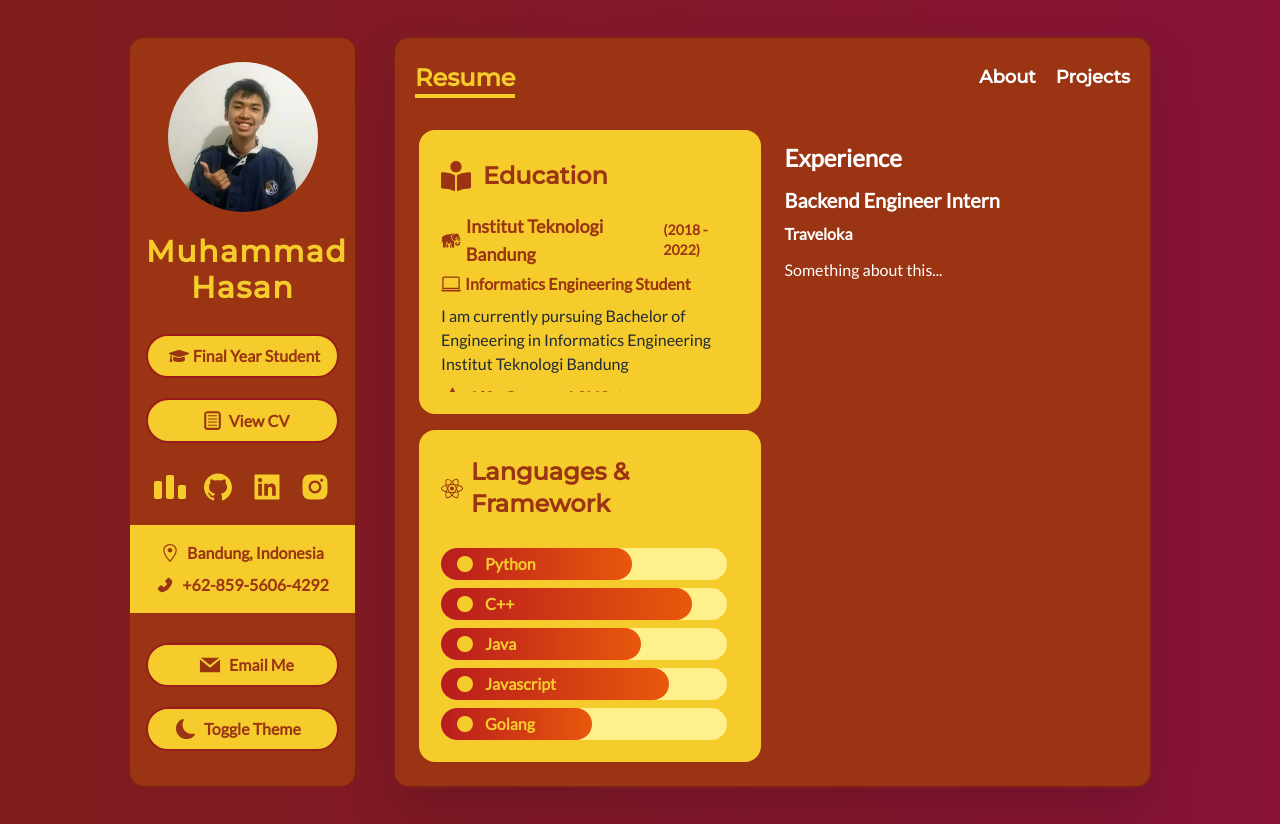
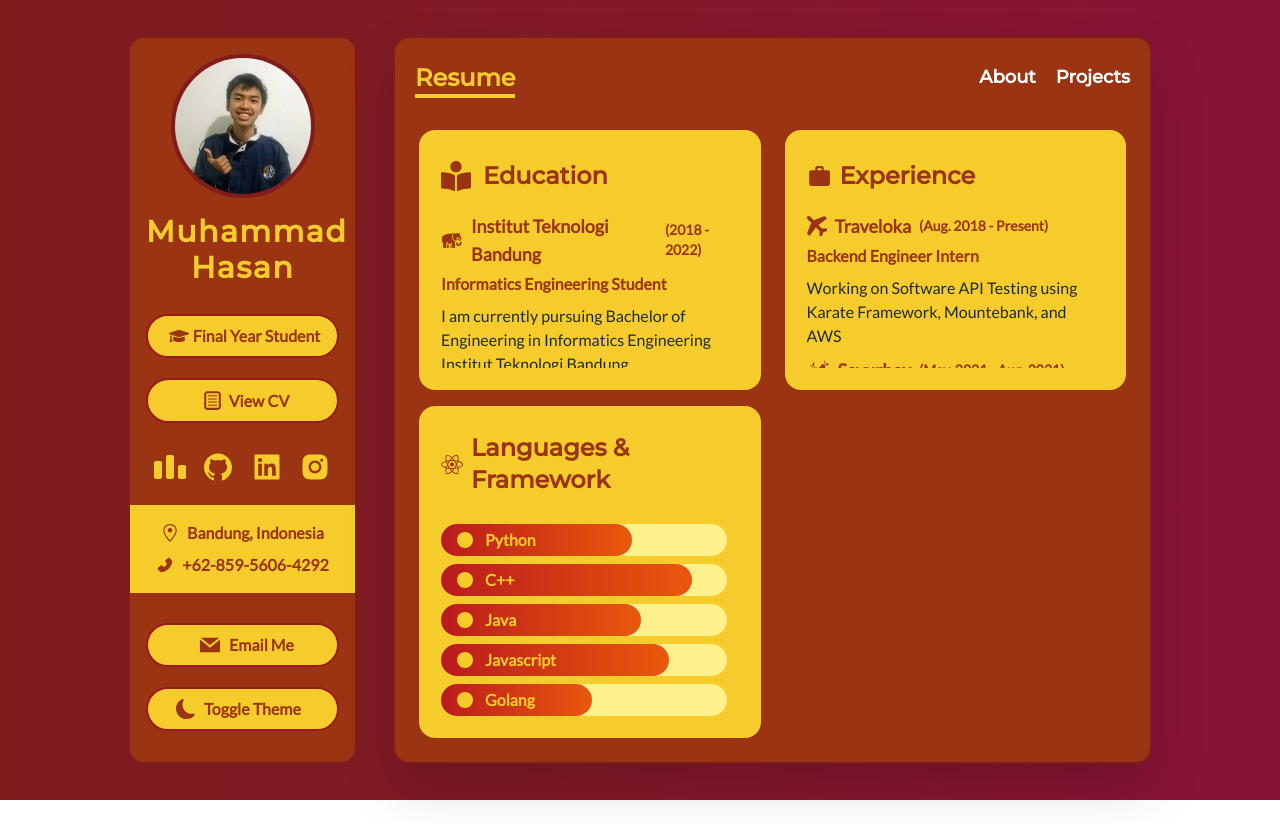
Before and after one commit to muhammadhasan01/portofolio, a Next.js app: page /resume in a window 1280 px wide. After the commit the page ends 800 px from the top, so only its background shows below. Built offline with nearby package versions, Linux system fonts and the light colour scheme.

Commit message:
feat: add working experience feature

```diff
--- a/components/EducationCard.tsx
+++ /dev/null
@@ -1,30 +0,0 @@
-import { FunctionComponent } from 'react';
-import { IEducation } from '../type';
-import { MdDateRange } from 'react-icons/md';
-
-const EducationCard: FunctionComponent<{ education: IEducation }> =
-  ({
-     education: {
-       school, major, description, duration,
-       SchoolIcon, schoolIconSize, MajorIcon, majorIconSize,
-     },
-   }) => {
-    return (
-      <div>
-        <div className=' my-1 flex justify-left items-center'>
-          <SchoolIcon className='mr-1' size={schoolIconSize} />
-          <span className='font-bold text-base lg:text-lg'>{school}</span>
-          <span className='hidden font-semibold lg:block lg:text-sm md:ml-2'>{duration}</span>
-        </div>
-        <div className='md:text-lg flex justify-left items-center'>
-          <MajorIcon className='mr-1' size={majorIconSize} />
-          <span className='font-semibold text-sm md:text-base'>{major}</span>
-        </div>
-        <p className='my-2 text-sm text-gray-800 dark:text-white lg:text-base'>
-          {description}
-        </p>
-      </div>
-    );
-  };
-
-export default EducationCard;
--- /dev/null
+++ b/components/ExperienceCard.tsx
@@ -0,0 +1,28 @@
+import { FunctionComponent } from 'react';
+import { IExperience } from '../type';
+
+const ExperienceCard: FunctionComponent<{ education: IExperience }> =
+  ({
+     education: {
+       company, role, description, duration,
+       CompanyIcon, companyIconSize,
+     },
+   }) => {
+    return (
+      <div>
+        <div className=' my-1 flex justify-left items-center'>
+          <CompanyIcon className='mr-2' size={companyIconSize} />
+          <span className='font-bold text-base lg:text-lg'>{company}</span>
+          <span className='hidden font-semibold lg:block lg:text-sm md:ml-2'>{duration}</span>
+        </div>
+        <div className='md:text-lg flex justify-left items-center'>
+          <span className='font-semibold text-sm md:text-base'>{role}</span>
+        </div>
+        <p className='my-2 text-sm text-gray-800 dark:text-white lg:text-base'>
+          {description}
+        </p>
+      </div>
+    );
+  };
+
+export default ExperienceCard;
--- a/components/ServiceCard.tsx
+++ b/components/ServiceCard.tsx
@@ -13,8 +13,8 @@ const ServiceCard: FunctionComponent<{ service: IService }> = ({ service: { abou
     <div className='p-3 grid grid-cols-12 flex items-center space-x-4'>
       <Icon className='w-full col-span-2 text-cnc-yellow' size={50} />
       <div className='col-span-10 pb-2'>
-        <h5 className='font-bold text-yellow-400'>{title}</h5>
-        <p dangerouslySetInnerHTML={createMarkup()} />
+        <h5 className='font-bold text-lg text-yellow-400'>{title}</h5>
+        <p dangerouslySetInnerHTML={createMarkup()} className='lg:text-lg' />
       </div>
     </div>
   );
--- a/components/Sidebar.tsx
+++ b/components/Sidebar.tsx
@@ -17,13 +17,14 @@ const Sidebar = () => {
   };
   return (
     <div>
-      <div className='mt-2'>
+      <div className='relative border-4 border-red-900 dark:border-cnc-yellow w-36 h-36 rounded-full mx-auto'
+      >
         <Image
           src='/images/mypicture.jpg'
           alt='image profile'
-          className='w-32 h-32 rounded-full mx-auto'
-          height='150'
-          width='150'
+          className='rounded-full'
+          height='160'
+          width='160'
           quality='100'
         />
       </div>
--- a/data.ts
+++ b/data.ts
@@ -1,9 +1,10 @@
-import { IEducation, IProject, IService, ISkill } from './type';
-import { BsCircleFill, BsCreditCard2FrontFill, BsLaptop, BsStar, BsStarFill } from 'react-icons/bs';
-import { ImDatabase } from 'react-icons/im';
+import { IExperience, IProject, IService, ISkill } from './type';
+import { BsCircleFill, BsCreditCard2FrontFill, BsStar, BsStarFill } from 'react-icons/bs';
+import { ImDatabase, ImAirplane } from 'react-icons/im';
 import { MdExplore } from 'react-icons/md';
 import { FaLaptopCode } from 'react-icons/fa';
-import { GiMaterialsScience, GiElephant } from 'react-icons/gi';
+import { AiFillHome } from 'react-icons/ai';
+import { GiElephant, GiFruitBowl } from 'react-icons/gi';
 
 export const services: IService[] = [
   {
@@ -62,7 +63,7 @@ export const languages: ISkill[] = [
     Icon: BsCircleFill,
   },
   {
-    name: 'Java Springboot',
+    name: 'Spring Boot',
     level: '63%',
     Icon: BsCircleFill,
   },
@@ -73,40 +74,88 @@ export const languages: ISkill[] = [
   },
 ];
 
-export const educations: IEducation[] = [
+export const educations: IExperience[] = [
   {
-    school: 'Institut Teknologi Bandung',
-    major: 'Informatics Engineering Student',
-    SchoolIcon: GiElephant,
-    schoolIconSize: 23,
-    MajorIcon: BsLaptop,
-    majorIconSize: 20,
+    company: 'Institut Teknologi Bandung',
+    role: 'Informatics Engineering Student',
+    CompanyIcon: GiElephant,
+    companyIconSize: 25,
     duration: '(2018 - 2022)',
     description: 'I am currently pursuing Bachelor of Engineering in Informatics Engineering Institut Teknologi Bandung',
   },
   {
-    school: 'Alfa Centauri SHS',
-    major: 'Mathematics & Science Student',
-    SchoolIcon: BsStarFill,
-    schoolIconSize: 23,
-    MajorIcon: GiMaterialsScience,
-    majorIconSize: 25,
+    company: 'Alfa Centauri SHS',
+    role: 'Mathematics & Science Student',
+    CompanyIcon: BsStarFill,
+    companyIconSize: 23,
     duration: '(2015 - 2018)',
     description: 'Got the Highest National Senior High School Exam on Batch 2015. ' +
       'Activities includes mathematics olympics and CMA (Centaurian Moslem\'s Atmosphere) activity',
   },
   {
-    school: 'Alfa Centauri JHS',
-    major: 'Science Student',
-    SchoolIcon: BsStar,
-    schoolIconSize: 23,
-    MajorIcon: GiMaterialsScience,
-    majorIconSize: 25,
+    company: 'Alfa Centauri JHS',
+    role: 'Science Student',
+    CompanyIcon: BsStar,
+    companyIconSize: 23,
     duration: '(2012 - 2015)',
     description: 'Got the Highest National Junior High School Exam on Batch 2012. Activities includes mathematics olympics',
   },
 ];
 
+export const experiences: IExperience[] = [
+  {
+    company: 'Traveloka',
+    role: 'Backend Engineer Intern',
+    CompanyIcon: ImAirplane,
+    companyIconSize: 20,
+    duration: '(Aug. 2018 - Present)',
+    description: 'Working on Software API Testing using Karate Framework, Mountebank, and AWS',
+  },
+  {
+    company: 'Sayurbox',
+    role: 'Software Developer Engineer Intern',
+    CompanyIcon: GiFruitBowl,
+    companyIconSize: 23,
+    duration: '(May. 2021 - Aug. 2021)',
+    description: 'Mainly Working on Backend services using Java ' +
+      'Spring Boot, MySQL, MongoDB, Jenkins, and OKD.',
+  },
+  {
+    company: 'Pinhome',
+    role: 'Software Engineer Intern',
+    CompanyIcon: AiFillHome,
+    companyIconSize: 23,
+    duration: '(Jan. 2021 - Mar. 2021)',
+    description: 'Created backend services for CMS (Content Management System) to ' +
+      'deliver forum threads within the internal people. Created using Golang, PostgreSQL, GORM and Kubernetes',
+  },
+];
+
+/*export const experiences: IExperience[] = [
+  {
+    company: 'Traveloka',
+    role: 'Backend Engineer Intern',
+    duration: '(Aug. 2021 - Present)',
+    description: 'Working on Software API Testing using Karate Framework, Mountebank, and AWS.',
+    Icon: ImAirplane,
+  },
+  {
+    company: 'Sayurbox',
+    role: 'Software Developer Engineer Intern',
+    duration: '(May. 2021 - Aug. 2021)',
+    description: 'Mainly Working on Backend services using Java ' +
+      'Spring Boot, MySQL, MongoDB, Jenkins, and OKD.',
+    Icon: GiFruitBowl,
+  },
+  {
+    company: 'Pinhome',
+    role: 'Software Engineer Intern',
+    duration: '(Jan. 2021 - Mar. 2021)',
+    description: 'Created backend services for CMS (Content Management System) to ' +
+      'deliver forum threads within the internal people. Created using Golang, PostgreSQL, GORM and Kubernetes',
+    Icon: AiOutlineHome,
+  },
+];*/
 
 export const projectData: IProject[] = [
   {
--- a/pages/resume.tsx
+++ b/pages/resume.tsx
@@ -1,13 +1,12 @@
-import { educations, languages } from '../data';
+import { educations, experiences, languages } from '../data';
 import { motion } from 'framer-motion';
 import { fadeInUp, routeAnimation } from '../animations';
 import { FaBookReader, FaReact } from 'react-icons/fa';
-import { GrTechnology } from 'react-icons/gr';
-
+import { MdWork } from 'react-icons/md';
 
 import Bar from '../components/Bar';
 import Head from 'next/head';
-import EducationCard from '../components/EducationCard';
+import ExperienceCard from '../components/ExperienceCard';
 
 const resume = () => {
   return (
@@ -34,18 +33,17 @@ const resume = () => {
               <FaBookReader className='mr-3' size={30} />
               <span className='font-montserrat'>Education</span>
             </div>
-            <div className='overflow-y-auto mt-2 border-orange-800' style={{ height: '23vh' }}>
+            <div className='overflow-y-auto mt-2 border-orange-800' style={{ height: '20vh' }}>
               {educations.map(education => (
-                <EducationCard education={education} />
+                <ExperienceCard education={education} />
               ))}
             </div>
           </motion.div>
           {/*  Languages & Tools */}
           <div className='rounded-2xl border-cnc-yellow bg-cnc-yellow dark:bg-dark-500 border-2
-            pb-3 pt-1 text-orange-800 dark:text-cnc-yellow px-5 my-4 '
-
+            pb-3 pt-1 text-orange-800 dark:text-cnc-yellow px-5 my-4'
           >
-            <div className='my-5 lg:text-2xl font-bold font-montserrat flex justify-left items-center'>
+            <div className='my-5 text-medium lg:text-2xl font-bold font-montserrat flex justify-left items-center'>
               <FaReact className='mr-2' size={25} />
               <span>Languages & Framework</span>
             </div>
@@ -58,20 +56,22 @@ const resume = () => {
             </div>
           </div>
         </div>
-        <motion.div variants={fadeInUp} initial='initial' animate='animate'>
-          <h5 className='my-3 text-2xl font-bold'>Experience</h5>
-          <div>
-            <h5 className='my-2 text-xl font-bold'>
-              Backend Engineer Intern
-            </h5>
-            <p className='font-semibold'>
-              Traveloka
-            </p>
-            <p className='my-3'>
-              Something about this...
-            </p>
-          </div>
-        </motion.div>
+        <div>
+          <motion.div variants={fadeInUp} initial='initial' animate='animate'
+                      className='bg-cnc-yellow dark:bg-dark-500 p-5 border-2 border-cnc-yellow
+                      rounded-2xl text-orange-800 dark:text-cnc-yellow'
+          >
+            <div className='py-2 text-2xl font-bold flex justify-left items-center'>
+              <MdWork className='mr-2' size={25} />
+              <span className='font-montserrat'>Experience</span>
+            </div>
+            <div className='overflow-y-auto mt-2 border-orange-800' style={{ height: '20vh' }}>
+              {experiences.map(education => (
+                <ExperienceCard education={education} />
+              ))}
+            </div>
+          </motion.div>
+        </div>
       </div>
 
     </motion.div>
```
Also changed, not shown: type.ts (+5 -7 lines), public/images/education/alcent.png (deleted), public/images/education/itb.png (deleted).
